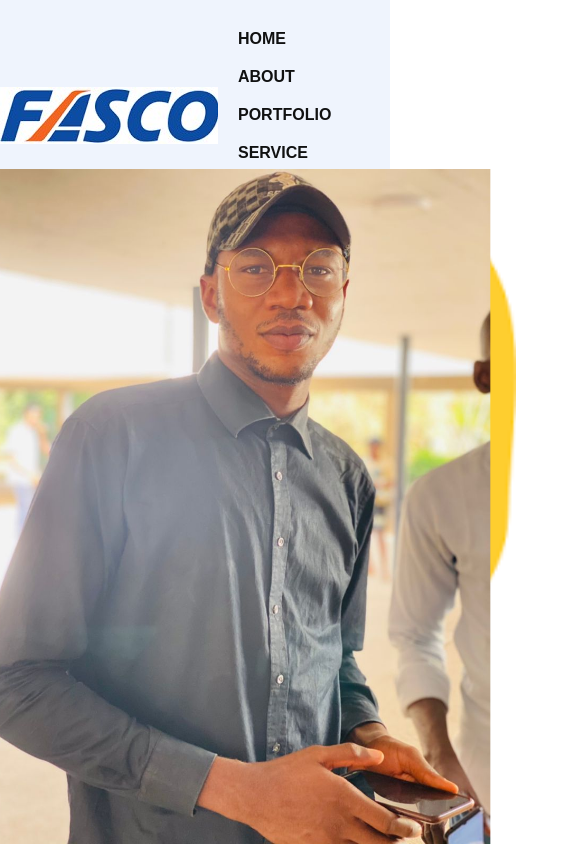
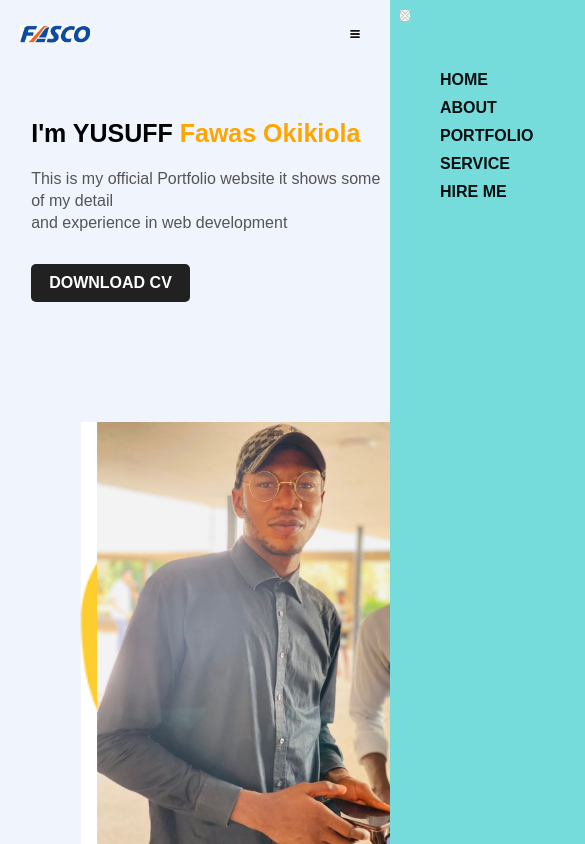
Before and after one commit to Okikiolayu/My-portfolio, a plain HTML site: page index.html in a window 390 px wide. Shown: the whole page, 585 px wide, since content can reach past the window. Drawn offline with Linux system fonts and the light colour scheme.

Commit message:
update of portfolio site

```diff
--- a/index.html
+++ b/index.html
@@ -11,14 +11,18 @@
     <div class="hero">
         <nav>
             <img src="logo2.jpg" class="logo">
+            <div class="nav-links" id="navLinks">
+                <img src="close b2.png" class="fa" onclick="hideMenu()">
             <ul>
-                <li><a href="#">HOME</a></li>
-                <li><a href="#">ABOUT</a></li>
-                <li><a href="nw hfile.html">PORTFOLIO</a></li>
-                <li><a href="#">SERVICE</a></li>
-                <li><a href="#">HIRE ME</a></li>
+                <li><a href="index.html">HOME</a></li>
+                <li><a href="about.html">ABOUT</a></li>
+                <li><a href="#">PORTFOLIO</a></li>
+                <li><a href="service.html">SERVICE</a></li>
+                <li><a href="hire me.html">HIRE ME</a></li>
 
             </ul>
+            </div>
+            <img src="download (2).png" class="fa" onclick="showMenu()">
         </nav>
         <div class="detel">
             <h1>I'm YUSUFF <span>Fawas Okikiola</span></h1>
@@ -31,5 +35,16 @@
         </div>
     </div>
 
+  <!--------------javascript------------>
+    <script>
+        var navLinks = document.getElementById("navLinks");
+        function showMenu(){
+            navLinks.style.right ="0";
+        }
+        function hideMenu(){
+            navLinks.style.right="-200px";
+        }
+    </script>
+
 </body>
 </html>
--- a/nw css.css
+++ b/nw css.css
@@ -2,8 +2,10 @@
     margin: 0%;
     padding: 0%;
     font-family:sans-serif ;
+box-sizing: border-box;
+}
 
-}
+
 
 .hero{
     position: relative;
@@ -12,13 +14,26 @@
     background:#eff4fd;
 }
 
+
+.ul{
+    display: none;
+}
+
 nav{
     display: flex;
-    width: 84%;
-    margin-left: 0px;
-    padding: 20px 0;
+    width: 100%;
+    padding: 20px 20px;
     align-items: center;
     justify-content: space-between;
+}
+
+
+.menu{
+    width: 2%;
+    right: 10px;
+    display: flex;
+    position: absolute;
+
 }
 
 nav ul li{
@@ -40,14 +55,14 @@ nav ul li a:hover{
 .detel{
     margin-left: 8%;
     margin-top: 13%;
+
 }
 
 .detel h1{
     font-size: 50px;
     color: black;
-    bottom margin: 20px;
-
-
+    margin-bottom: 20px;
+    width: 400px;
 }
 
 span {
@@ -92,8 +107,63 @@ span {
 .images:hover .shape{
     bottom: 30px;
 
+
 }
 
 .images:hover .boy{
     left: 50%;
 }
+
+
+nav .fa{
+    display: none;
+    width: 10px;
+}
+
+
+@media(max-width:840px){
+    .detel h1{
+        font-size:25px;
+
+}
+
+
+.nav-links ul li{
+    display:block;
+    /*list-style: none;
+    /**margin: 10px 20px;**/
+}
+
+.nav-links{
+    position: absolute;
+    background: rgb(118, 219, 219);
+    height:100vh;
+    width: 200px;
+    top: 0;
+    right: -200px;
+    text-align: left;
+    z-index: 2;
+    transition: 1s;
+}
+
+.images{
+    width:30%;
+    height:50%;
+    position: absolute;
+    bottom: 0;
+}
+nav .fa{
+    display: block;
+    color:none;
+    margin: 10px;
+    font-size:10px;
+    cursor: pointer;
+}
+
+.nav-links ul{
+    padding: 30px;
+}
+nav .logo{
+    width:70px;
+}
+}
```
Also changed, not shown: about.html (added, +2 -0 lines), hire me.html (added, +26 -0 lines), service.html (added, +10 -0 lines), close b2.png (added), download (2).png (added).
